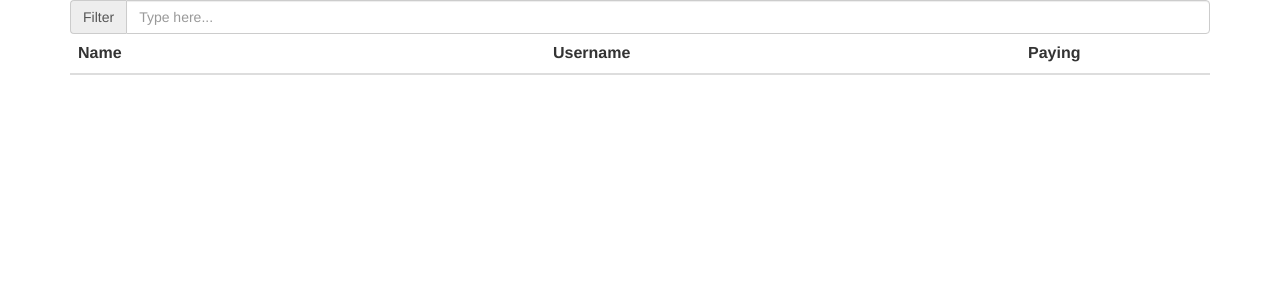
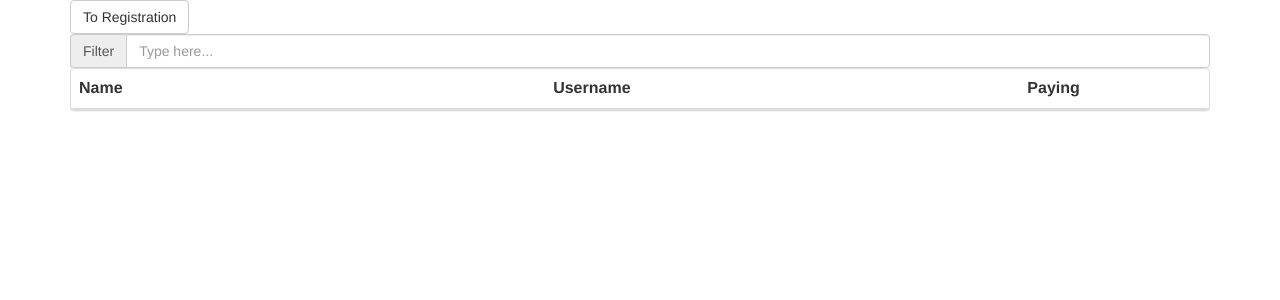
Before and after one commit to harbieism/foodonthemove, a Django app: a page that uses foodonthemove/templates/foodonthemove/index.html in a window 1280 px wide. Shown: the top 300 px of the page. Run offline with Django 3.2, Linux system fonts and the light colour scheme; data that the repository does not hold is empty; some libraries are stand-ins or nearby versions.

Commit message:
Add navigation buttons for each page

```diff
--- a/foodonthemove/templates/foodonthemove/index.html
+++ b/foodonthemove/templates/foodonthemove/index.html
@@ -12,12 +12,13 @@
     <script type="text/javascript" language="javascript" src="//code.jquery.com/jquery-1.10.2.min.js"></script>
 <body>
 <div class="container">
-
+    <a href="{% url 'register' %}"> <button type="button" class="btn btn-default regular-link"> To Registration </button></a>
     <div class="input-group"> <span class="input-group-addon">Filter</span>
 
         <input id="filter" type="text" class="form-control" placeholder="Type here...">
     </div>
-    <table class="table table-striped">
+    <div class ="panel panel-default">
+    <table class="table table-hover">
         <thead>
             <tr>
                 <th class='col-xs-5'>Name</th>
@@ -28,6 +29,7 @@
         <tbody class="searchable">
         </tbody>
     </table>
+    </div>
 
 
 </div>
--- a/foodonthemove/templates/foodonthemove/register.html
+++ b/foodonthemove/templates/foodonthemove/register.html
@@ -23,6 +23,8 @@
         <img src="{% static "foodonthemove/food_on_the_move.png" %}">
     </div>
     <div class="col-xs-12 col-md-8 col-md-offset-2">
+    <a href="{% url 'index' %}"> <button type="button" class="btn btn-default regular-link">To List</button></a>
+
         <div style="padding-bottom: 10px">
             <!--                <form action="/" id="register" method="post">-->
             <!--                    <div class='row'>-->
```
